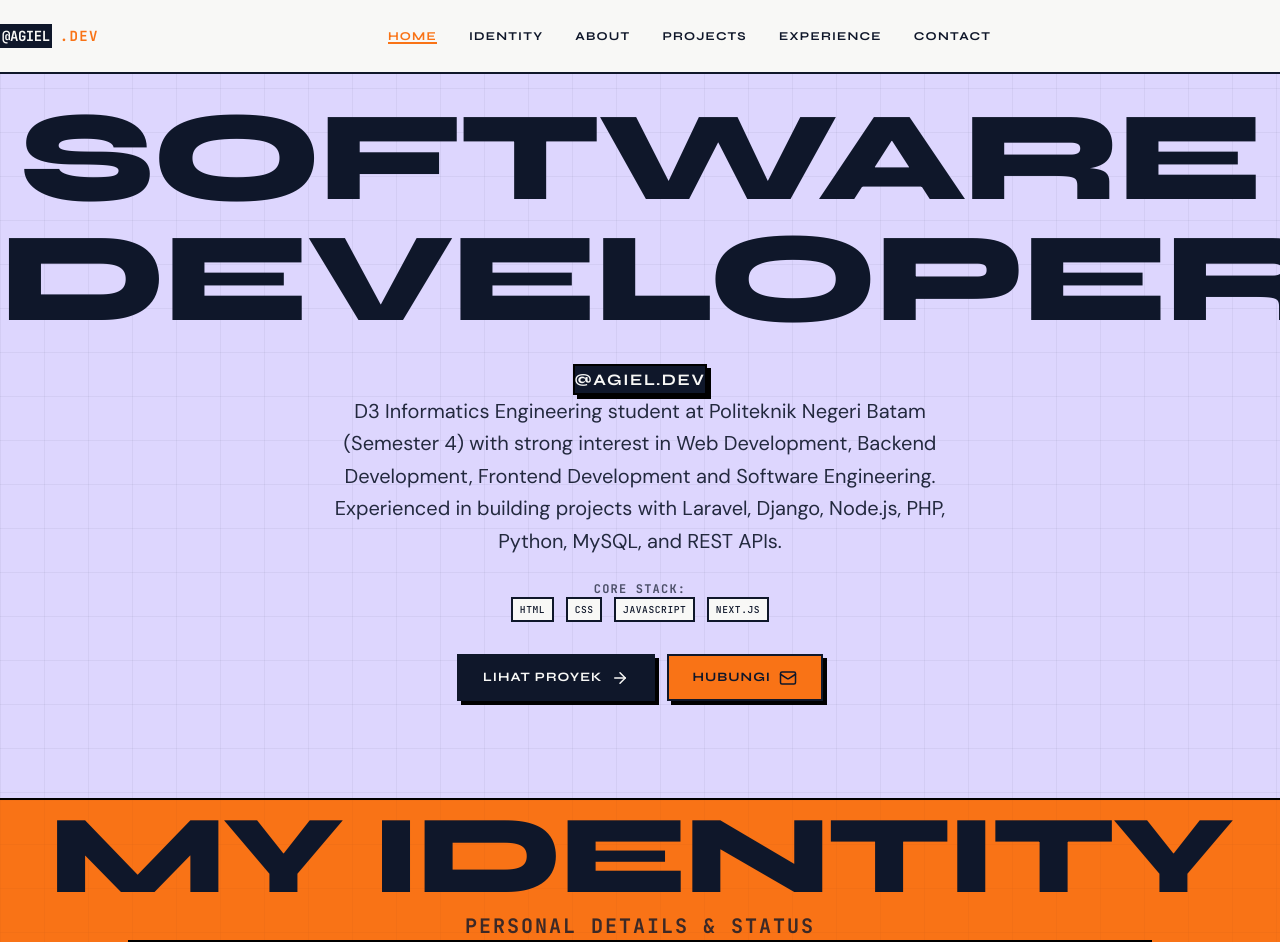
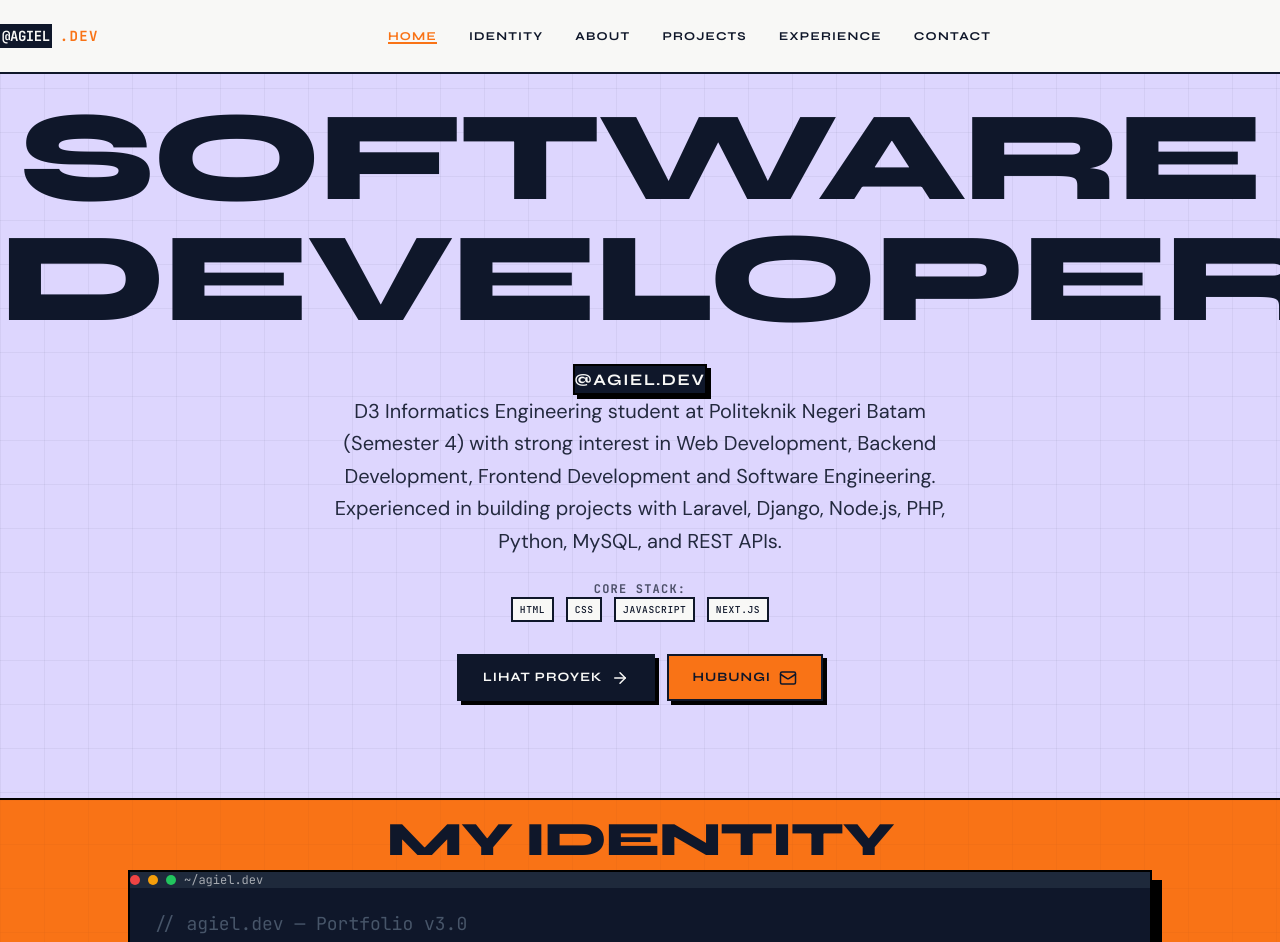
Before and after one commit to agielnawawi46/portofolio-v3, a React (Vite) app: page / in a window 1280 px wide. Shown: the top 942 px of the page. Built offline with nearby package versions, Linux system fonts and the light colour scheme.

Commit message:
Resize Identity Section title to match other sections

```diff
--- a/src/components/IdentitySection.tsx
+++ b/src/components/IdentitySection.tsx
@@ -8,12 +8,9 @@ export default function IdentitySection() {
 
       <div className="w-full max-w-6xl xl:max-w-7xl mx-auto px-6 md:px-10 py-32 md:py-48 relative z-10 flex flex-col items-center w-full">
         <div className="mb-12 md:mb-20 text-center w-full">
-          <h2 className="text-4xl md:text-6xl lg:text-7xl xl:text-[7rem] font-black uppercase tracking-tight mb-4" style={{ fontFamily: "var(--font-display)", color: "var(--color-charcoal)" }}>
+          <h2 className="text-3xl sm:text-4xl md:text-5xl font-black uppercase leading-tight tracking-tight mb-4" style={{ fontFamily: "var(--font-display)", color: "var(--color-charcoal)" }}>
             MY IDENTITY
           </h2>
-          <p className="text-sm md:text-base lg:text-lg xl:text-xl font-bold tracking-widest uppercase opacity-80" style={{ fontFamily: "var(--font-mono)", color: "var(--color-charcoal)" }}>
-            Personal Details & Status
-          </p>
         </div>
 
         <div className="w-full max-w-3xl xl:max-w-5xl mx-auto flex items-center justify-center">
```
